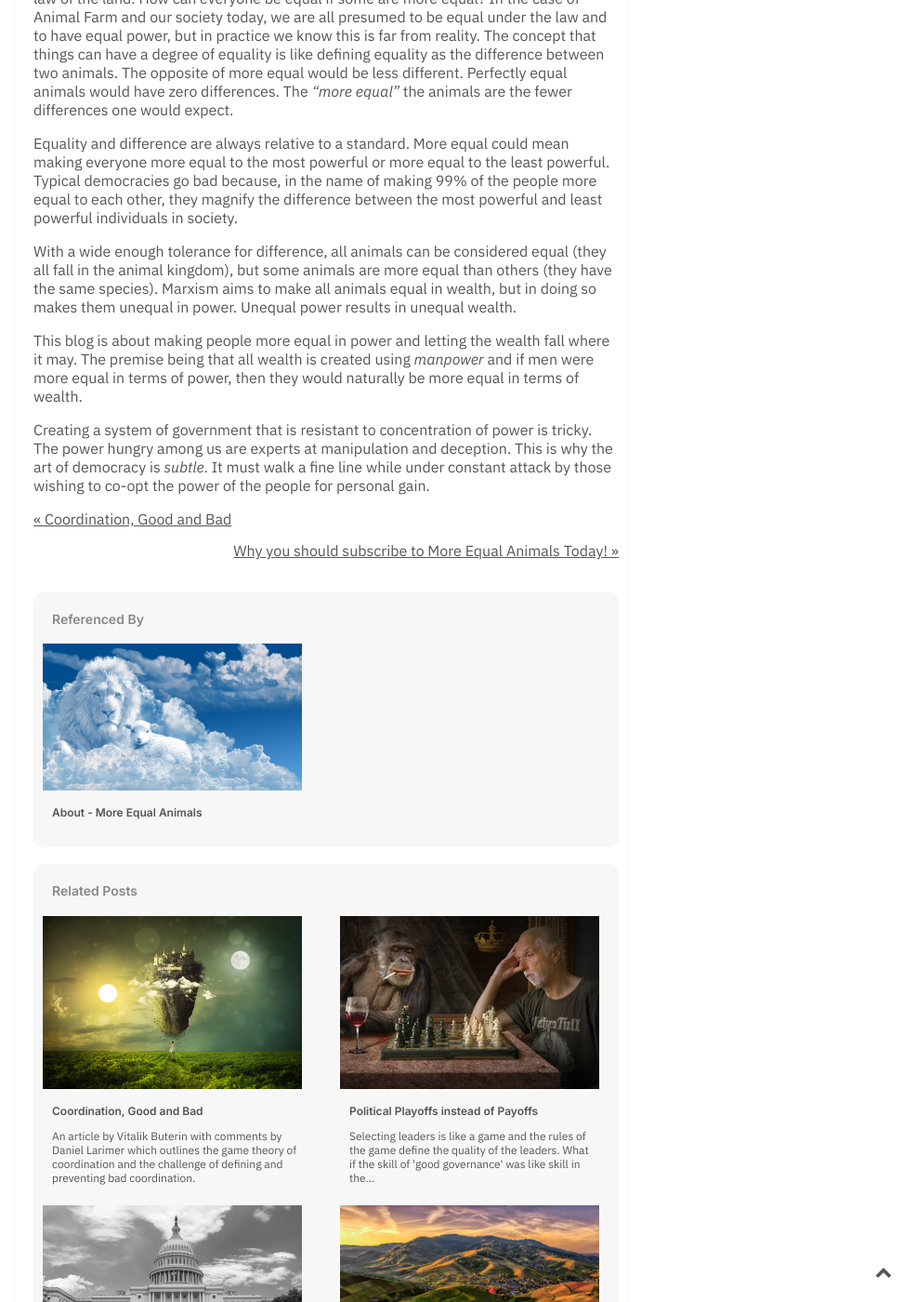
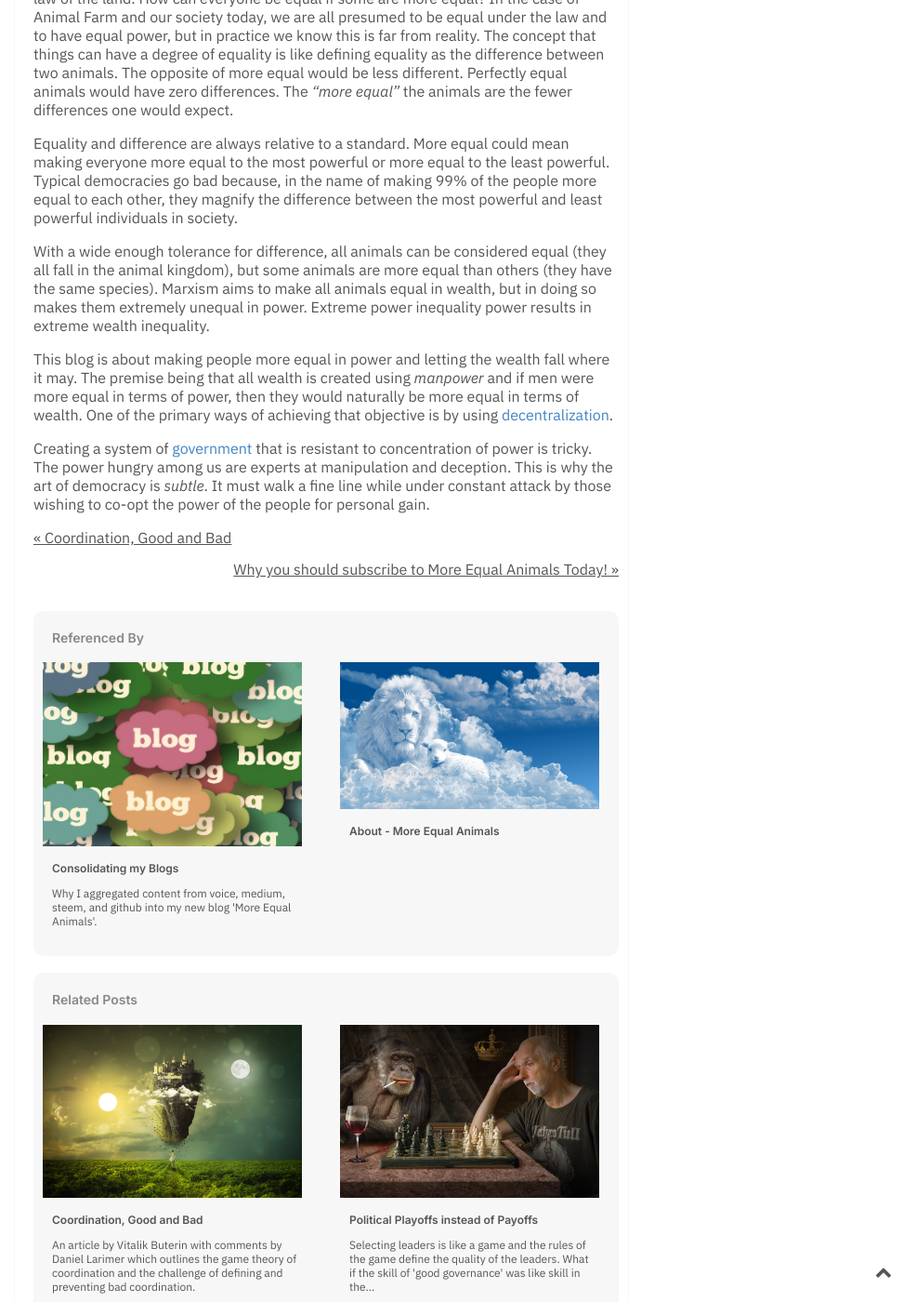
Before and after one commit to moreequalanimals/moreequalanimals.github.io, a Jekyll site: the page built from _posts/2020-10-14-why-more-equal-animals.md, in a window 1280 px wide and 1400 px high, scrolled down 1343 px. Shown: the whole window at 93% size, without its empty margins (294-1280 px from the left). Built offline with Jekyll 4.4.1, drawn with Linux system fonts in a browser that asks for light colours; comment, search, counter and statistics services are not loaded; some of the changed text lies outside the part shown.

Commit message:
more posts

```diff
--- a/_posts/2020-10-14-why-more-equal-animals.md
+++ b/_posts/2020-10-14-why-more-equal-animals.md
@@ -1,5 +1,5 @@
 ---
-title: Why I named my blog 'More Equal Animals'?
+title: Why I named my blog 'More Equal Animals'
 tags: government
 desc: In Animal Farm, some animals are more equal than others which contradicted the intent of their animal utopia. This blog is about designing a true democracy that actually makes us more equal without the pitfalls of Animal Farm.
 comments: true
@@ -31,13 +31,14 @@
 
 With a wide enough tolerance for difference, all animals can be considered equal (they all fall in the animal kingdom),
 but some animals are more equal than others (they have the same species). Marxism aims to make all animals equal in wealth,
-but in doing so makes them unequal in power. Unequal power results in unequal wealth.
+but in doing so makes them extremely unequal in power. Extreme power inequality power results in extreme wealth inequality.
 
 This blog is about making people more equal in power and letting the wealth fall where it may.
 The premise being that all wealth is created using _manpower_ and if men were more equal in terms of power,
-then they would naturally be more equal in terms of wealth.
+then they would naturally be more equal in terms of wealth. One of the primary ways of achieving that objective is
+by using [[decentralization::/tags/decentralization]].
 
-Creating a system of government that is resistant
-to concentration of power is tricky. The power hungry among us are experts at manipulation and deception.
-This is why the art of democracy is _subtle_. It must walk a fine line while under constant attack by those
+Creating a system of [[government::/tags/government]] that is resistant to concentration of power is tricky.
+The power hungry among us are experts at manipulation and deception.  This is why the art of democracy is _subtle_.
+It must walk a fine line while under constant attack by those
 wishing to co-opt the power of the people for personal gain.
--- /dev/null
+++ b/_posts/2020-10-26-consolidating-my-blogs.md
@@ -0,0 +1,23 @@
+---
+title: Consolidating my Blogs
+desc: Why I aggregated content from voice, medium, steem, and github into my new blog 'More Equal Animals'.
+tags: community ipfs decentralization voice steem steemit
+image: /assets/img/blogcloud.jpg
+
+---
+
+I have been blogging for over seven years and spread my content over a half dozen different platforms. The problem is that many people have no idea where they can find all of my content. What is worse, if someone stumbles upon some of my old content they are unlikely to find my more recent thoughts. To remedy this problem, I have aggregated my blog posts going back to 2014 into my new blog website: [moreequalanimals.com](http://moreequalanimals.com/). Content from [bytemaster.github.io](https://bytemaster.github.io/), [dan@steemit](https://steemit.com/@dan/posts), [dantheman@steemit](https://steemit.com/@dantheman/posts), [bytemaster@medium.com](https://medium.com/@bytemaster), and [dan@voice.com](https://app.voice.com/profile/dan) is now available on this new site.
+
+My recent work in the pursuit of liberty has led me to appreciate the need to maximize individual and group independence. This means maximizing the independence of my own blog. I want a blog that anyone can replicate and host on their own machine. I want a blog that doesn’t depend upon maintaining an account on any single service.
+
+I want to build a following that no single corporation can take away in an instant. I want to know if my content is being shadow banned. I want a decentralized way of reaching my followers, and email is the most decentralized and universally adopted platform I can think of; so please [[subscribe::/posts/why-subscribe]] to my mailing list so that no one can come between us as we pursue freedom together.
+
+You would think that as the founder of two social media platforms [[Steem/Hive::hive.blog]] and [[Voice::voice.com]] that I would choose one of these platforms for my blog. I certainly have a large audience on these platforms, but none of these platforms are currently suitable for someone who wants to have as much independence as possible. There are many features that I wanted to add to Steem/Hive and Voice that their respective teams are either slow to implement or don’t fit within their business models.
+
+For example, I have long wanted the ability to organize my posts by tags and to display related posts and referenced posts at the bottom of every post. The idea is that visitors should be able to quickly discover other content I have published. I have also wanted a simple and portable way to link to other posts. Back before I left steemit, I was working with the team to build such features. Unfortunately, the team never completed the work.
+
+I have chosen to build my blog on top of a static site generator so that my content could be hosted on [IPFS](http://ipfs.io/). I am currently using Jekyll so it can host via github pages, but am investigating porting over to Hugo which supports generating pages with relative urls which is better suited to IPFS. IPFS is the most decentralized content addressing and distribution protocol I am currently aware of.
+
+I am currently using Disqus for comments and on-site engagement, but one day I hope that Voice will offer similar capabilities with higher quality discussion. Note that even though I founded Voice, it is now being run by [Salah Zalatimo](https://app.voice.com/profile/salah), the former chief digital officer of Forbes. I am working with Salah to make voice.com the premier blogging platform. Wouldn’t it be great if voice provided the capability to export your content to a Jekyll blog! It would have saved me hours! Hopefully one day Voice will make it easy to import content from Jekyll and Hugo as well!
+
+For those of you who are curious about the name of my blog, check out [[Why I named my blog 'More Equal Animals']].
```
Also changed, not shown: _posts/2015-01-07-The-Most-Decentralized-Proof-of-Stake-System.md (+1 -1 lines), about.md (+2 -2 lines), tags/community.md (added, +5 -0 lines), tags/database.md (added, +5 -0 lines), tags/ipfs.md (added, +5 -0 lines), tags/steem.md (added, +5 -0 lines), assets/img/blogcloud.jpg (added).
